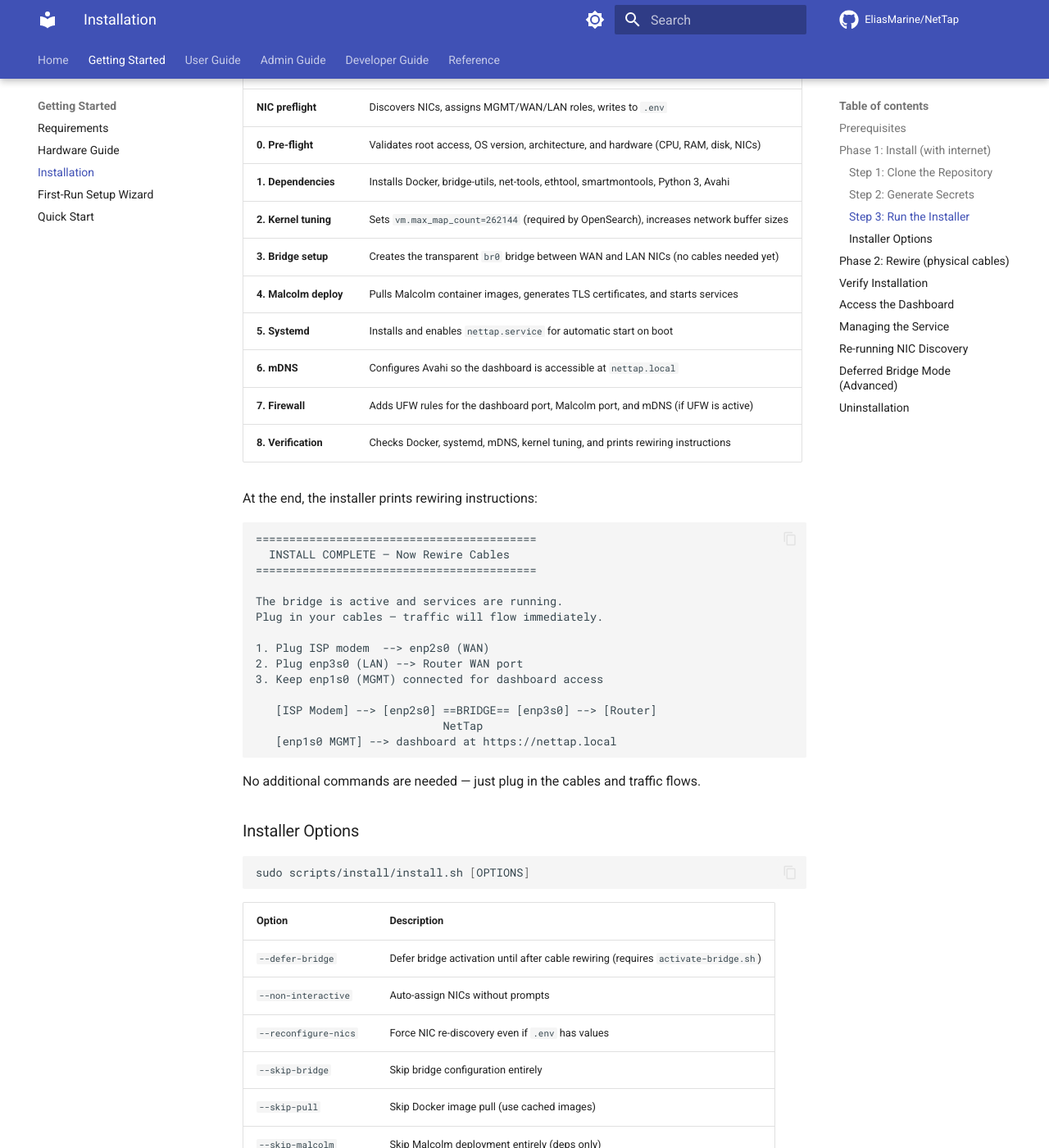
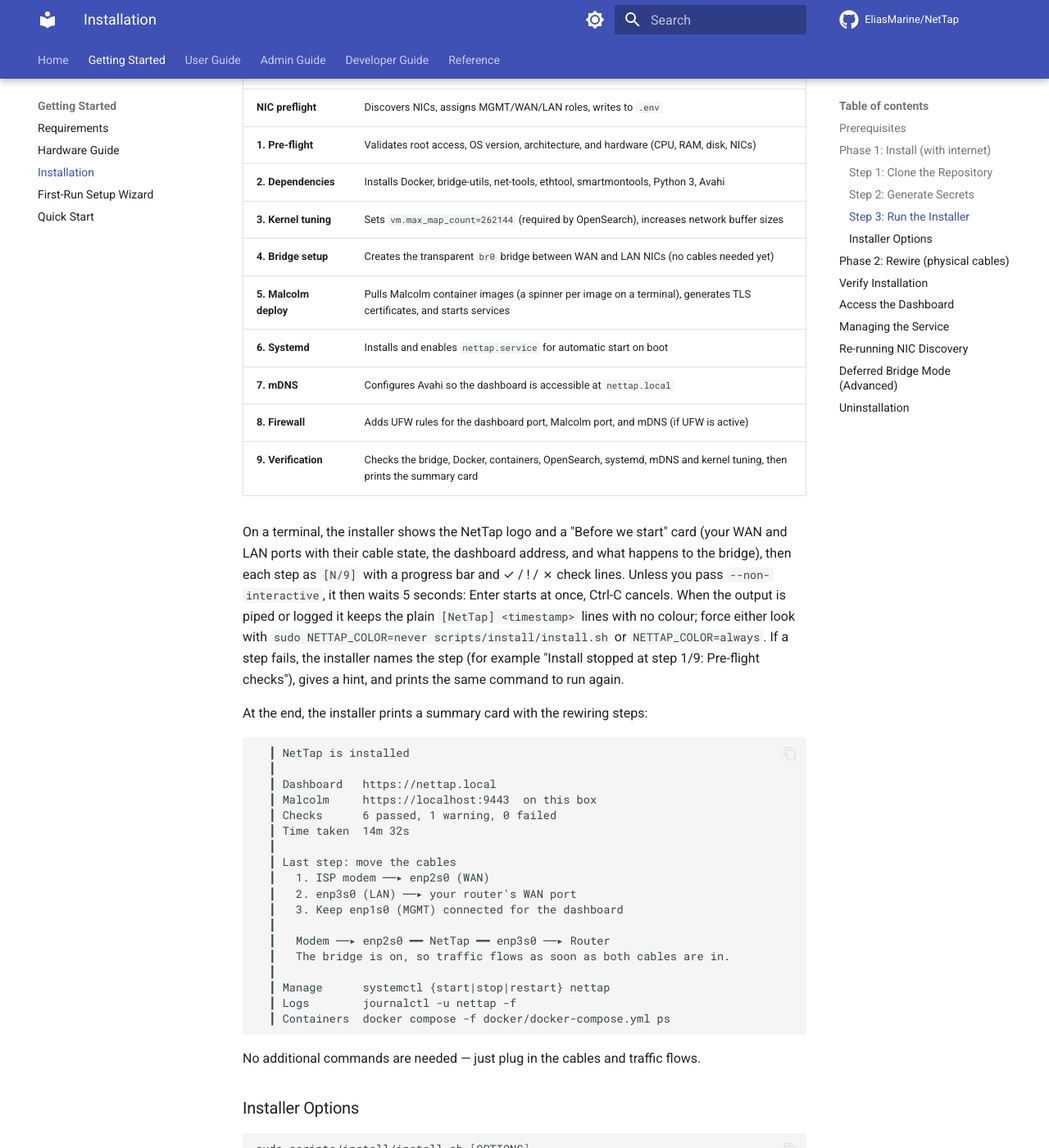
Before and after one commit to EliasMarine/NetTap, an MkDocs documentation site: the page built from docs/getting-started/installation.md, in a window 1280 px wide and 1400 px high, scrolled down 1879 px. Shown: the whole window at 82% size. Built offline with MkDocs 1.6.1 and Material for MkDocs 9.7.7, drawn with Linux system fonts in a browser that asks for light colours; comment, search, counter and statistics services are not loaded.

Commit message:
feat(install): installer shows the NetTap logo, step progress, a download spinner and summary cards (NET-204)
On an interactive terminal the installer now opens with the NetTap ASCII
logo and a "Before we start" card (ports, cable state, dashboard address,
what happens to the bridge). It then runs steps 1/9 to 9/9 with a
progress bar, shows a spinner per Malcolm image pull, and prints ✓/!/✗
check lines and a summary card with the cabling. It ends with a failure
card (step, hint, the same command to run again) or a cancel line on
Ctrl-C. Piped or logged output keeps the timestamped [NetTap] and [ OK ]
lines.

- scripts/install/ui.sh (new): logo, step headers, cards, countdown, and a
  spinner that owns Ctrl-C: it kills and reaps its child, restores the
  cursor and the previous traps, and exits 130/143/129.
- scripts/common.sh: NETTAP_UI=fancy indents log/warn/error/debug under the
  step headers (plain unchanged); new status_line.
- install.sh: parse_args and traps behind a guarded entry, so tests can
  source it; require_root and load_env run before the card; summaries
  became cards (old blocks kept as OLD CODE).
- deploy-malcolm.sh: spinner pulls; a failed pull keeps its output file
  and prints its tail and path.
- validate-hardware.sh: status_line; no header box under the installer.

Plan approved by Codex in round 3. /deep-review found nothing.
/ponytail-review's two findings are fixed. bats 243/243 on macOS bash 3.2;
the 29 new tests also pass on Ubuntu 24.04 bash 5.2.

Co-Authored-By: Claude Opus 5.5 <noreply@anthropic.com>
Claude-Session: https://claude.ai/code/session_01DpgyCEB61HTvHD2tbKdMKo

````diff
--- a/docs/getting-started/installation.md
+++ b/docs/getting-started/installation.md
@@ -80,33 +80,39 @@ Then the installer runs through its steps automatically:
 | Step | What It Does |
 |---|---|
 | **NIC preflight** | Discovers NICs, assigns MGMT/WAN/LAN roles, writes to `.env` |
-| **0. Pre-flight** | Validates root access, OS version, architecture, and hardware (CPU, RAM, disk, NICs) |
-| **1. Dependencies** | Installs Docker, bridge-utils, net-tools, ethtool, smartmontools, Python 3, Avahi |
-| **2. Kernel tuning** | Sets `vm.max_map_count=262144` (required by OpenSearch), increases network buffer sizes |
-| **3. Bridge setup** | Creates the transparent `br0` bridge between WAN and LAN NICs (no cables needed yet) |
-| **4. Malcolm deploy** | Pulls Malcolm container images, generates TLS certificates, and starts services |
-| **5. Systemd** | Installs and enables `nettap.service` for automatic start on boot |
-| **6. mDNS** | Configures Avahi so the dashboard is accessible at `nettap.local` |
-| **7. Firewall** | Adds UFW rules for the dashboard port, Malcolm port, and mDNS (if UFW is active) |
-| **8. Verification** | Checks Docker, systemd, mDNS, kernel tuning, and prints rewiring instructions |
+| **1. Pre-flight** | Validates root access, OS version, architecture, and hardware (CPU, RAM, disk, NICs) |
+| **2. Dependencies** | Installs Docker, bridge-utils, net-tools, ethtool, smartmontools, Python 3, Avahi |
+| **3. Kernel tuning** | Sets `vm.max_map_count=262144` (required by OpenSearch), increases network buffer sizes |
+| **4. Bridge setup** | Creates the transparent `br0` bridge between WAN and LAN NICs (no cables needed yet) |
+| **5. Malcolm deploy** | Pulls Malcolm container images (a spinner per image on a terminal), generates TLS certificates, and starts services |
+| **6. Systemd** | Installs and enables `nettap.service` for automatic start on boot |
+| **7. mDNS** | Configures Avahi so the dashboard is accessible at `nettap.local` |
+| **8. Firewall** | Adds UFW rules for the dashboard port, Malcolm port, and mDNS (if UFW is active) |
+| **9. Verification** | Checks the bridge, Docker, containers, OpenSearch, systemd, mDNS and kernel tuning, then prints the summary card |
 
-At the end, the installer prints rewiring instructions:
+On a terminal, the installer shows the NetTap logo and a "Before we start" card (your WAN and LAN ports with their cable state, the dashboard address, and what happens to the bridge), then each step as `[N/9]` with a progress bar and ✓ / ! / ✗ check lines. Unless you pass `--non-interactive`, it then waits 5 seconds: Enter starts at once, Ctrl-C cancels. When the output is piped or logged it keeps the plain `[NetTap] <timestamp>` lines with no colour; force either look with `sudo NETTAP_COLOR=never scripts/install/install.sh` or `NETTAP_COLOR=always`. If a step fails, the installer names the step (for example "Install stopped at step 1/9: Pre-flight checks"), gives a hint, and prints the same command to run again.
+
+At the end, the installer prints a summary card with the rewiring steps:
 
 ```
-==========================================
-  INSTALL COMPLETE — Now Rewire Cables
-==========================================
-
-The bridge is active and services are running.
-Plug in your cables — traffic will flow immediately.
-
-1. Plug ISP modem  --> enp2s0 (WAN)
-2. Plug enp3s0 (LAN) --> Router WAN port
-3. Keep enp1s0 (MGMT) connected for dashboard access
-
-   [ISP Modem] --> [enp2s0] ==BRIDGE== [enp3s0] --> [Router]
-                            NetTap
-   [enp1s0 MGMT] --> dashboard at https://nettap.local
+  ┃ NetTap is installed
+  ┃
+  ┃ Dashboard   https://nettap.local
+  ┃ Malcolm     https://localhost:9443  on this box
+  ┃ Checks      6 passed, 1 warning, 0 failed
+  ┃ Time taken  14m 32s
+  ┃
+  ┃ Last step: move the cables
+  ┃   1. ISP modem ──▸ enp2s0 (WAN)
+  ┃   2. enp3s0 (LAN) ──▸ your router's WAN port
+  ┃   3. Keep enp1s0 (MGMT) connected for the dashboard
+  ┃
+  ┃   Modem ──▸ enp2s0 ━━ NetTap ━━ enp3s0 ──▸ Router
+  ┃   The bridge is on, so traffic flows as soon as both cables are in.
+  ┃
+  ┃ Manage      systemctl {start|stop|restart} nettap
+  ┃ Logs        journalctl -u nettap -f
+  ┃ Containers  docker compose -f docker/docker-compose.yml ps
 ```
 
 No additional commands are needed — just plug in the cables and traffic flows.
````
Also changed, not shown: security-reviews/feature-install-experience/security-review.md (added, +39 -0 lines), tracking-fixes/2026-11-07-install-experience.md (added, +95 -0 lines), 6 other files.
